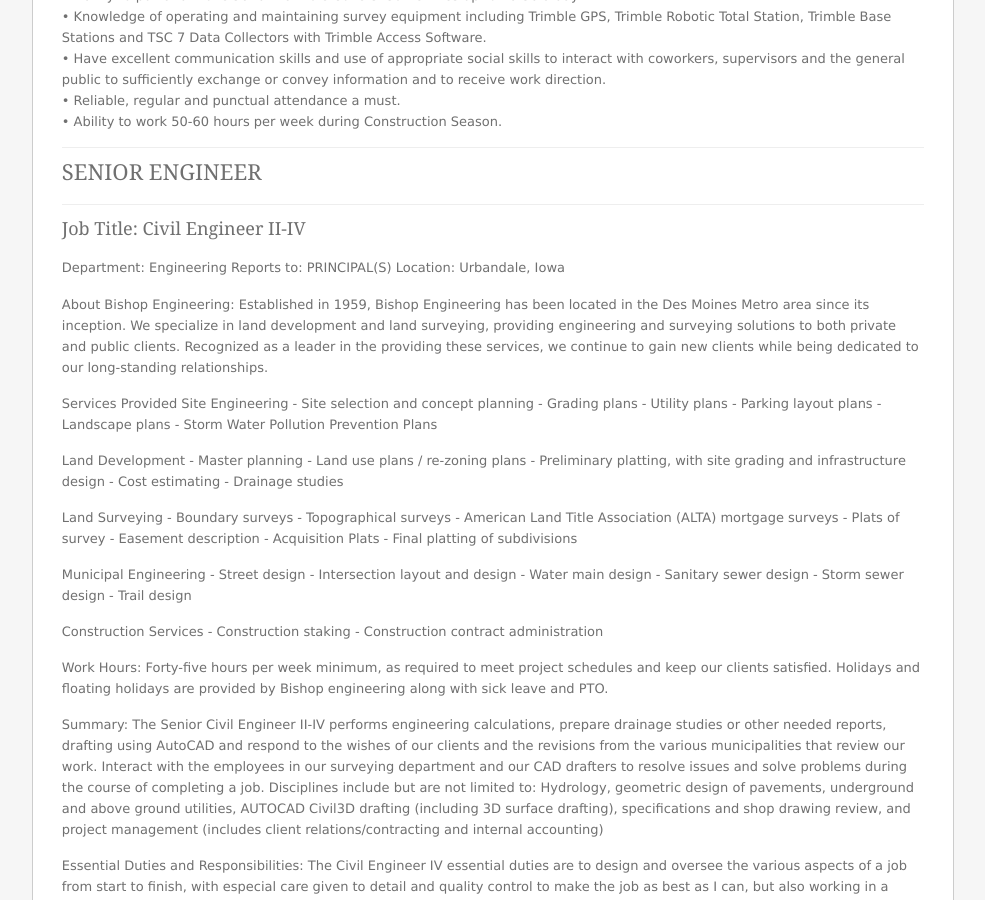
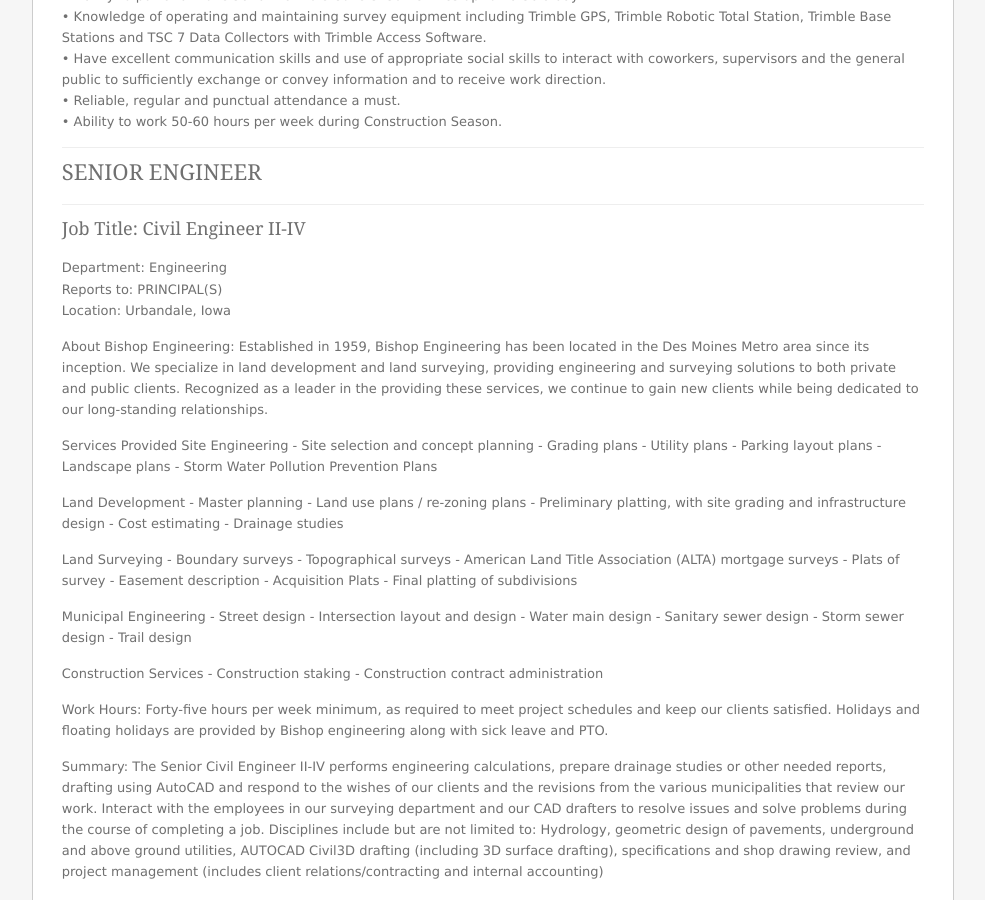
Before and after one commit to bishopengr/bishopengr.com, a Jekyll site: the page built from careers.md, in a window 1280 px wide and 900 px high, scrolled down 1966 px. Shown: the whole window, without its empty margins (147-1132 px from the left). Built offline with Jekyll 4.4.1, drawn with Linux system fonts in a browser that asks for light colours; some web fonts are replaced.

```diff
--- a/careers.md
+++ b/careers.md
@@ -78,11 +78,11 @@ Experienced Survey Party Chief for construction layout and other duties related
 ## SENIOR ENGINEER
 ---
 
-### Job Title:  Civil Engineer II-IV
+### Job Title:  Civil Engineer II-IV<br/>
 
-Department:  Engineering
-Reports to:  PRINCIPAL(S)
-Location: Urbandale, Iowa
+Department:  Engineering<br/>
+Reports to:  PRINCIPAL(S)<br/>
+Location: Urbandale, Iowa<br/>
 
 About Bishop Engineering:  Established in 1959, Bishop Engineering has been located in the Des Moines Metro area since its inception.  We specialize in land development and land surveying, providing engineering and surveying solutions to both private and public clients.  Recognized as a leader in the providing these services, we continue to gain new clients while being dedicated to our long-standing relationships.
 
```
